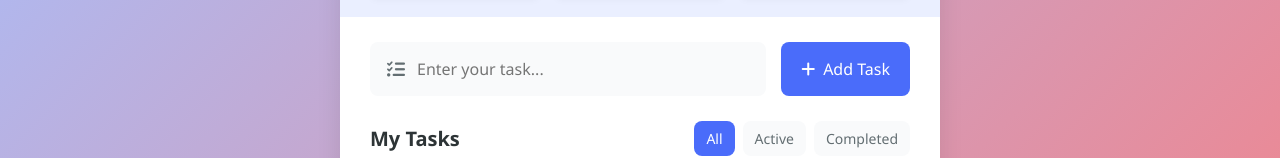
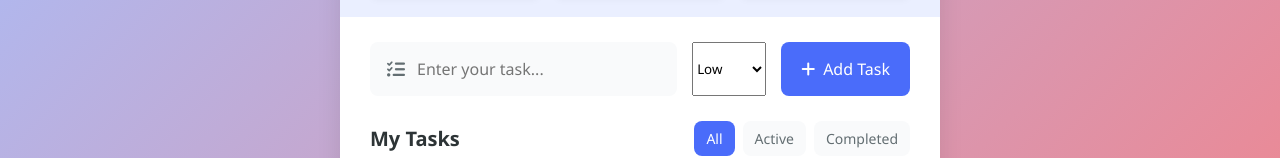
Before and after one commit to JAESURO/SQA_Final, a website: page index.html in a window 1280 px wide. Shown: the part 304-462 px from the top of the page. Drawn offline with Linux system fonts and the light colour scheme; no server answers; sample sign-in values are in the browser's storage.

Commit message:
scripts added

```diff
--- a/index.html
+++ b/index.html
@@ -41,6 +41,14 @@
                     <i class="fas fa-tasks"></i>
                     <input type="text" id="taskInput" placeholder="Enter your task...">
                 </div>
+
+                <!-- ✅ Add real <select> dropdown for task priority -->
+                <select id="taskPriority">
+                    <option value="Low">Low</option>
+                    <option value="Medium">Medium</option>
+                    <option value="High">High</option>
+                </select>
+
                 <button id="addTaskBtn" onclick="addTask()">
                     <i class="fas fa-plus"></i>
                     <span>Add Task</span>
```
Also changed, not shown: 1 other file.
